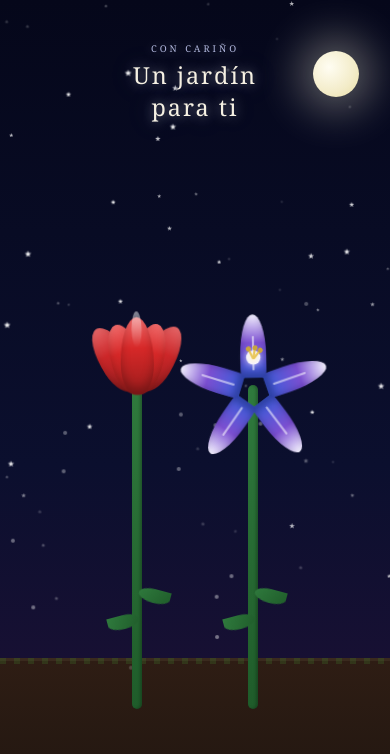
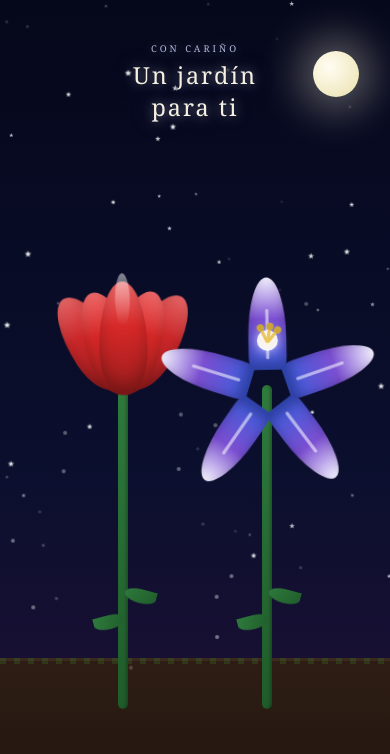
Before and after one commit to MarcoaAndre/Flores_para_bri, a plain HTML site: page index.html in a window 390 px wide. Drawn offline with Linux system fonts and the light colour scheme.

Commit message:
Update index.html

```diff
--- a/index.html
+++ b/index.html
@@ -19,6 +19,8 @@
     --iris-white:#f5f3ff;
     --stem-green:#2f7a3d;
     --stem-green-dark:#1f5c2a;
+    --flor-escala: 1.3;
+    --flor-escala-pico: 1.4;
   }
 
   *{ box-sizing: border-box; }
@@ -155,7 +157,7 @@
 
   .planta{
     position:relative;
-    width: clamp(90px, 24vw, 160px);
+    width: clamp(130px, 34vw, 220px);
     height:100%;
     display:flex;
     justify-content:center;
@@ -401,8 +403,8 @@
   /* ---------- RESPONSIVE: TELEFONOS ---------- */
   @media (max-width: 600px){
     :root{
-      --flor-escala: 0.72;
-      --flor-escala-pico: 0.78;
+      --flor-escala: 1.05;
+      --flor-escala-pico: 1.15;
     }
     .titulo{
       top:5%;
@@ -425,7 +427,7 @@
       right:8%;
     }
     .jardin{
-      gap: clamp(14px, 6vw, 40px);
+      gap: clamp(8px, 3vw, 24px);
       bottom:16%;
     }
     .hoja{
@@ -438,8 +440,8 @@
 
   @media (max-width: 380px){
     :root{
-      --flor-escala: 0.58;
-      --flor-escala-pico: 0.64;
+      --flor-escala: 0.85;
+      --flor-escala-pico: 0.92;
     }
     .titulo{ font-size: clamp(16px, 6vw, 22px); }
     .dedicatoria{ font-size: clamp(13px, 4.5vw, 17px); }
```
